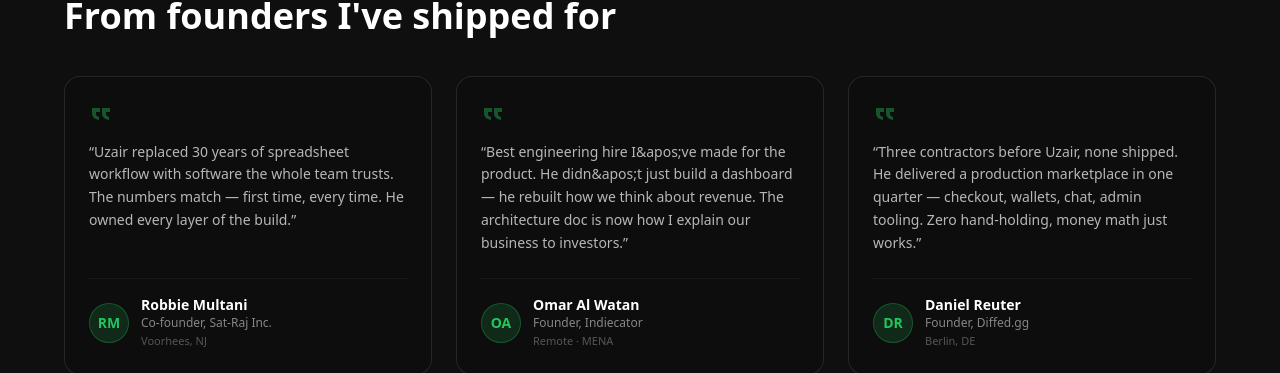
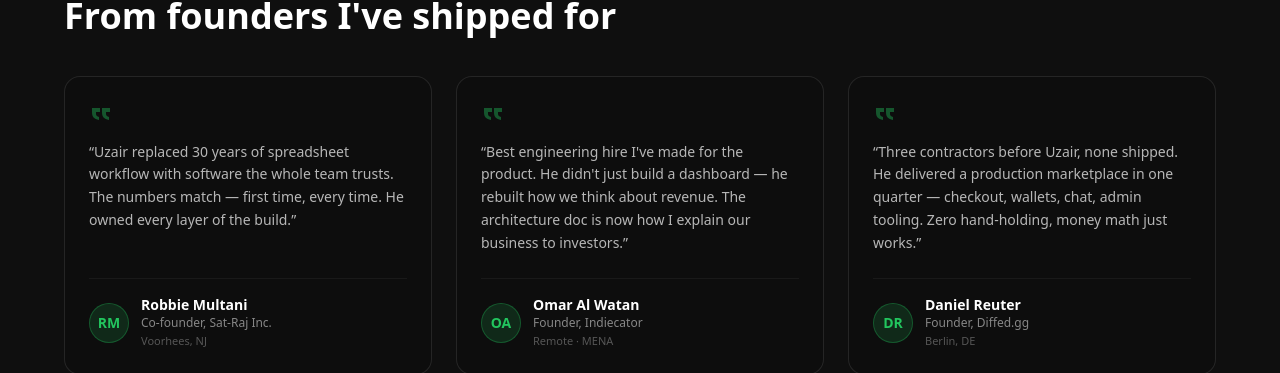
Before and after one commit to developeruzairsaleem/personal-portfolio, a Next.js app: page / in a window 1280 px wide. Shown: the part 2665-3038 px from the top of the page. Built offline with nearby package versions, Linux system fonts and the light colour scheme.

Commit message:
Fix &apos; rendering literally in Omar's testimonial
The testimonial was authored as a JS string literal in the TESTIMONIALS
array. React only decodes &apos; / &quot; etc. inside JSX text, not
inside JS string values — so 'I&apos;ve' was being rendered verbatim.
Replaced with real apostrophes.

```diff
--- a/src/app/page.tsx
+++ b/src/app/page.tsx
@@ -92,7 +92,7 @@ const TESTIMONIALS = [
   },
   {
     quote:
-      "Best engineering hire I&apos;ve made for the product. He didn&apos;t just build a dashboard — he rebuilt how we think about revenue. The architecture doc is now how I explain our business to investors.",
+      "Best engineering hire I've made for the product. He didn't just build a dashboard — he rebuilt how we think about revenue. The architecture doc is now how I explain our business to investors.",
     name: "Omar Al Watan",
     role: "Founder, Indiecator",
     company: "Remote · MENA",
```
